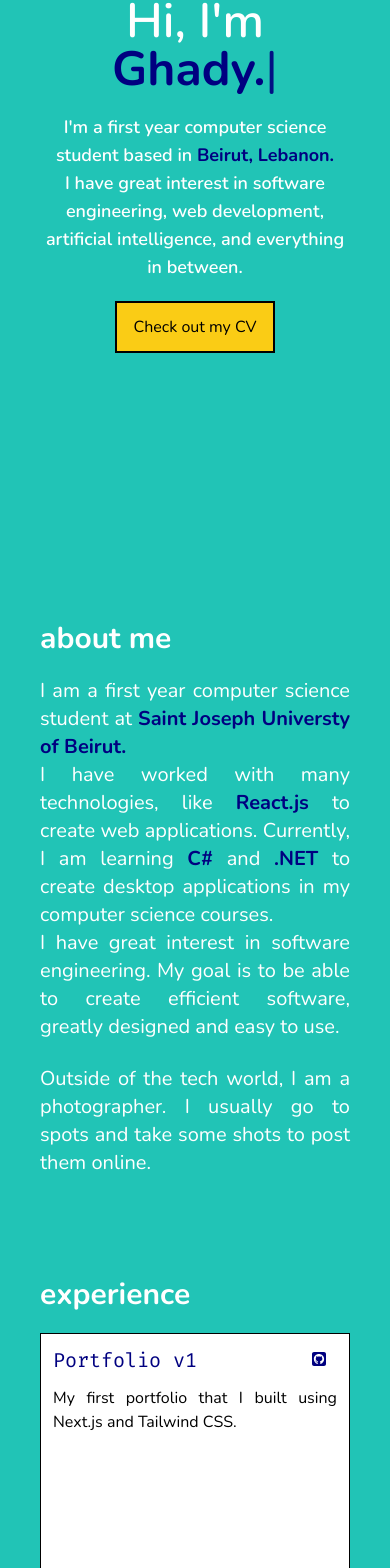
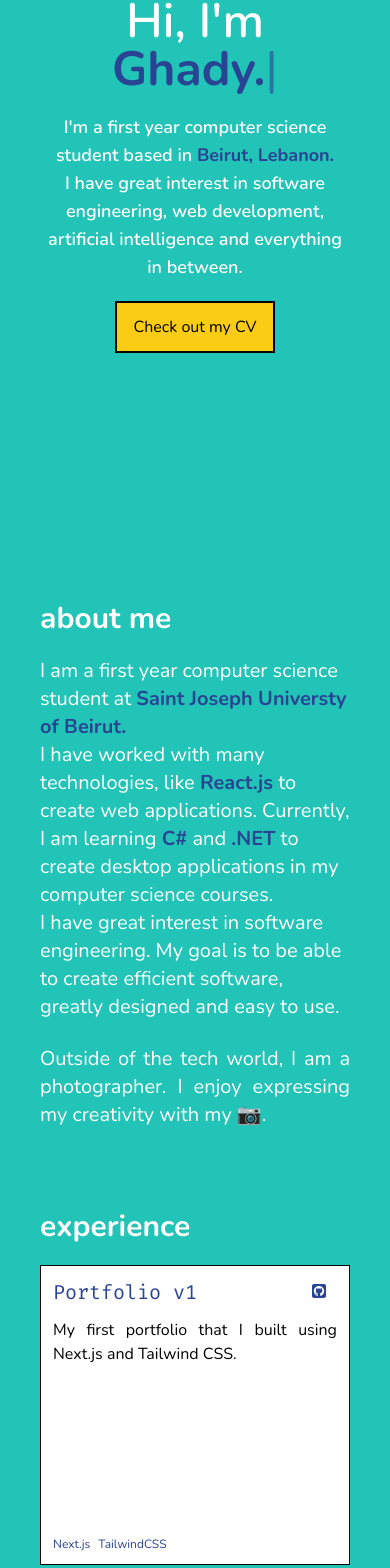
Before and after one commit to Ghaadyy/portfolio-v2, a Next.js app: page / in a window 390 px wide. Shown: the part 243-1811 px from the top of the page. Built offline with nearby package versions, Linux system fonts and the light colour scheme.

Commit message:
Finished the first version Added contact section Fixed styling

```diff
--- a/components/Card.tsx
+++ b/components/Card.tsx
@@ -2,20 +2,34 @@ import { faGithubSquare } from "@fortawesome/free-brands-svg-icons";
 import { FontAwesomeIcon } from "@fortawesome/react-fontawesome";
 import React from "react";
 
-const Card = ({ title, text }) => {
+interface Card {
+  text: string;
+  title: string;
+  tags: string[];
+  link: string;
+}
+
+const Card = ({ title, text, tags, link }: Card) => {
   return (
-    <div className="border-[1px] border-black bg-white min-w-[250px] min-h-[250px] p-3 flex flex-col custom-shadow">
+    <div className="border-[1px] border-black bg-white min-h-[300px] p-3 flex flex-col custom-shadow justify-between">
+      <div>
         <div className="flex flex-row justify-between items-center mb-3">
-        <code className="text-[navy] text-xl">{title}</code>
-        <a href="https://github.com/Ghaadyy/">
+          <code className="text-[#2a4494] text-xl">{title}</code>
+          <a href={link}>
             <FontAwesomeIcon
               icon={faGithubSquare}
-            className="text-[navy] w-[36px] cursor-pointer"
+              className="text-[#2a4494] w-[36px] cursor-pointer"
             />
           </a>
         </div>
         <p className="text-justify">{text}</p>
       </div>
+      <div className="flex flex-row flex-wrap gap-x-2 text-xs sm:text-sm text-[#2a4494]">
+        {tags.map((tag) => (
+          <p>{tag}</p>
+        ))}
+      </div>
+    </div>
   );
 };
 
--- a/components/Socials.tsx
+++ b/components/Socials.tsx
@@ -12,19 +12,19 @@ const Socials = () => {
       <a href="https://github.com/Ghaadyy/">
         <FontAwesomeIcon
           icon={faGithub}
-          className="text-white w-[26px] cursor-pointer hover:text-[navy] transition-all ease-in-out duration-200"
+          className="text-white w-[26px] cursor-pointer hover:text-[#2a4494] transition-all ease-in-out duration-200"
         />
       </a>
       <a href="https://instagram.com/ghaadyy">
         <FontAwesomeIcon
           icon={faInstagram}
-          className="text-white w-[26px] cursor-pointer hover:text-[navy] transition-all ease-in-out duration-200"
+          className="text-white w-[26px] cursor-pointer hover:text-[#2a4494] transition-all ease-in-out duration-200"
         />
       </a>
       <a href="https://linkedin.com/in/ghadyyoussef/">
         <FontAwesomeIcon
           icon={faLinkedin}
-          className="text-white w-[26px] cursor-pointer hover:text-[navy] transition-all ease-in-out duration-200"
+          className="text-white w-[26px] cursor-pointer hover:text-[#2a4494] transition-all ease-in-out duration-200"
         />
       </a>
     </div>
--- a/components/sections/About.tsx
+++ b/components/sections/About.tsx
@@ -9,16 +9,16 @@ const About = () => {
       </p>
       <div className="flex flex-row sm:flex-col sm:gap-5 lg:flex-row lg:items-center">
         <div className="flex flex-col max-w-xl md:mr-10">
-          <p className="text-white text-xl text-justify">
+          <p className="text-white text-xl text-left md:text-justify">
             I am a first year computer science student at{" "}
-            <span className="font-bold text-[navy]">
+            <span className="font-bold text-[#2a4494]">
               Saint Joseph Universty of Beirut.
             </span>
             <br />I have worked with many technologies, like{" "}
-            <span className="font-bold text-[navy]">React.js</span> to create
+            <span className="font-bold text-[#2a4494]">React.js</span> to create
             web applications. Currently, I am learning{" "}
-            <span className="font-bold text-[navy]">C#</span> and{" "}
-            <span className="font-bold text-[navy]">.NET</span> to create
+            <span className="font-bold text-[#2a4494]">C#</span> and{" "}
+            <span className="font-bold text-[#2a4494]">.NET</span> to create
             desktop applications in my computer science courses.
             <br />I have great interest in software engineering. My goal is to
             be able to create efficient software, greatly designed and easy to
@@ -26,11 +26,11 @@ const About = () => {
           </p>
           <br />
           <p className="text-white text-xl text-justify">
-            Outside of the tech world, I am a photographer. I usually go to
-            spots and take some shots to post them online.
+            Outside of the tech world, I am a photographer. I enjoy expressing
+            my creativity with my 📷.
           </p>
         </div>
-        <div className="hidden md:flex">
+        <div className="hidden lg:flex">
           <div className="h-[200px] w-[200px] md:h-[300px] md:w-[300px] relative shadow-xl rounded-full md:rounded-xl">
             <Image
               priority={true}
--- /dev/null
+++ b/components/sections/Contact.tsx
@@ -0,0 +1,28 @@
+import React from "react";
+
+const Contact = () => {
+  return (
+    <section id="contact">
+      <div className="flex flex-col justify-center text-center gap-3 my-40">
+        <h1 className="text-white font-bold text-2xl">Get in touch!</h1>
+        <p className="text-white text-lg">
+          Feel free to contact me via email or LinkedIn.
+        </p>
+        <div className="flex justify-center">
+          <a
+            className=""
+            href="mailto:ghadyyi@gmail.com"
+            rel="noopener noreferrer"
+            target="_blank"
+          >
+            <div className="bg-yellow-400 border-2 border-black py-3 px-4 btn">
+              <p>Say Hello!</p>
+            </div>
+          </a>
+        </div>
+      </div>
+    </section>
+  );
+};
+
+export default Contact;
--- a/components/sections/Experience.tsx
+++ b/components/sections/Experience.tsx
@@ -14,6 +14,8 @@ const Experience = () => {
             text={item.text}
             key={(Math.random() * 100).toString()}
             title={item.title}
+            tags={item.tags}
+            link={item.link}
           />
         ))}
       </div>
--- a/components/sections/Footer.tsx
+++ b/components/sections/Footer.tsx
@@ -8,7 +8,7 @@ const Footer = () => {
         Built with ❤️ by Ghady Youssef
         <br />
         <span className="text-[rgb(255,255,255,0.6)]">
-          All rights reserved © 2022
+          All rights reserved &copy; 2022
         </span>
       </code>
       <div className="flex md:hidden">
--- a/components/sections/Header.tsx
+++ b/components/sections/Header.tsx
@@ -12,7 +12,7 @@ const Header = () => {
           onInit={(typewriter) => {
             typewriter
               .typeString(
-                "Hi, I'm <span class='font-bold text-[navy]'>Ghady.</span>"
+                "Hi, I'm <span class='font-bold text-[#2a4494]'>Ghady.</span>"
               )
               .start();
           }}
@@ -22,18 +22,20 @@ const Header = () => {
             wrapperClassName:
               "text-5xl text-white text-center md:text-left font-semibold",
             cursorClassName:
-              "text-5xl text-[navy] text-center md:text-left cursor",
+              "text-5xl text-[#2a4494] text-center md:text-left cursor",
           }}
         />
         <p className="mt-5 text-white font-semibold text-lg text-center md:text-justify md:mr-5">
           I'm a first year computer science student based in{" "}
-          <span className="font-bold text-[navy]">Beirut, Lebanon.</span> <br />
-          I have great interest in software engineering, web development,
-          artificial intelligence, and everything in between.
+          <span className="font-bold text-[#2a4494]">Beirut, Lebanon.</span>{" "}
+          <br />I have great interest in software engineering, web development,
+          artificial intelligence and everything in between.
         </p>
-        <button className="bg-yellow-400 border-2 border-black py-3 px-4 my-2 w-fit btn mt-5">
-          Check out my CV
-        </button>
+        <a href="/static/CV.pdf" download="CV.pdf">
+          <button className="bg-yellow-400 border-2 border-black py-3 px-4 my-2 w-fit btn mt-5">
+            Check out my CV
+          </button>
+        </a>
       </div>
     </section>
   );
--- a/data.ts
+++ b/data.ts
@@ -1,19 +1,40 @@
-const info: { text: string; title: string }[] = [
+interface Card {
+  text: string;
+  title: string;
+  tags: string[];
+  link: string;
+}
+
+const info: Card[] = [
   {
     text: "My first portfolio that I built using Next.js and Tailwind CSS.",
     title: "Portfolio v1",
+    tags: ["Next.js", "TailwindCSS"],
+    link: "https://github.com/Ghaadyy/portfolio",
   },
   {
     text: "Zoey the Book App is a project that I contributed to during summer to help students exchange books before the begining of the school year.",
     title: "Zoey the Book App",
+    tags: ["React Native", "MongoDB", "Node.js", "Express.js"],
+    link: "https://github.com/Posenega/Zoey",
   },
   {
-    text: "I have created a guessing the word game and tictactoe in C# as assignments in my first CS course.",
-    title: "Guessing Game",
+    title: "Webinars App",
+    text: "A web app that allows users to create and join webinars. This project was part of a competition that I participated in (LAU Web Development Competition 2021).",
+    tags: ["React.js", "Node.js", "Express.js", "MongoDB"],
+    link: "https://github.com/Ghaadyy/Webinars",
+  },
+  {
+    text: "One of the assignments in CS50AI was to build an AI that plays tictactoe. I implemented the minimax algorithm to make an unbeatable AI in tictactoe.",
+    title: "TicTacToe AI",
+    tags: ["Python"],
+    link: "",
   },
   {
     title: "Portfolio v2",
-    text: "Work in progress...",
+    text: "The second iteration of my portfolio. I built this using Next.js, Tailwind CSS, and Typescript.",
+    tags: ["Next.js", "TailwindCSS", "Typescript"],
+    link: "https://github.com/Ghaadyy/portfolio-v2",
   },
 ];
 
--- a/pages/index.tsx
+++ b/pages/index.tsx
@@ -5,6 +5,7 @@ import Footer from "../components/sections/Footer";
 import About from "../components/sections/About";
 import Experience from "../components/sections/Experience";
 import Sidebar from "../components/sections/Sidebar";
+import Contact from "../components/sections/Contact";
 
 const Home = () => {
   return (
@@ -30,7 +31,7 @@ const Home = () => {
       </Head>
 
       <div className="App flex flex-col">
-        <div className="flex flex-col code-div justify-center px-10 lg:pl-40 gap-5 w-[100vw] lg:w-[90vw] overflow-x-hidden overflow-y-hidden">
+        <div className="justify-center px-10 md:px-15 lg:px-30 xl:px-40 gap-5">
           {/* Header Section */}
           <Header />
 
@@ -39,13 +40,18 @@ const Home = () => {
 
           {/* Experience Section */}
           <Experience />
+
+          {/* Contact me Section */}
+          <Contact />
+
+          {/* Footer */}
+          <Footer />
         </div>
 
-        {/* Footer */}
-        <Footer />
-
         {/* Sidebar */}
-        <Sidebar />
+        <div className="items-end right-0 left-auto bottom-0 fixed">
+          <Sidebar />
+        </div>
       </div>
     </div>
   );
--- a/styles/global.css
+++ b/styles/global.css
@@ -28,7 +28,7 @@ code {
 
 .custom-shadow:hover {
   transform: translate(6px, -6px);
-  box-shadow: -10px 10px navy;
+  box-shadow: -10px 10px #2a4494;
 }
 
 .btn {
```
Also changed, not shown: components/sections/Sidebar.tsx (+7 -6 lines), 1 other file (tests, documents, lock files or other folders). Lines whose indentation alone changed are shown as unchanged.
